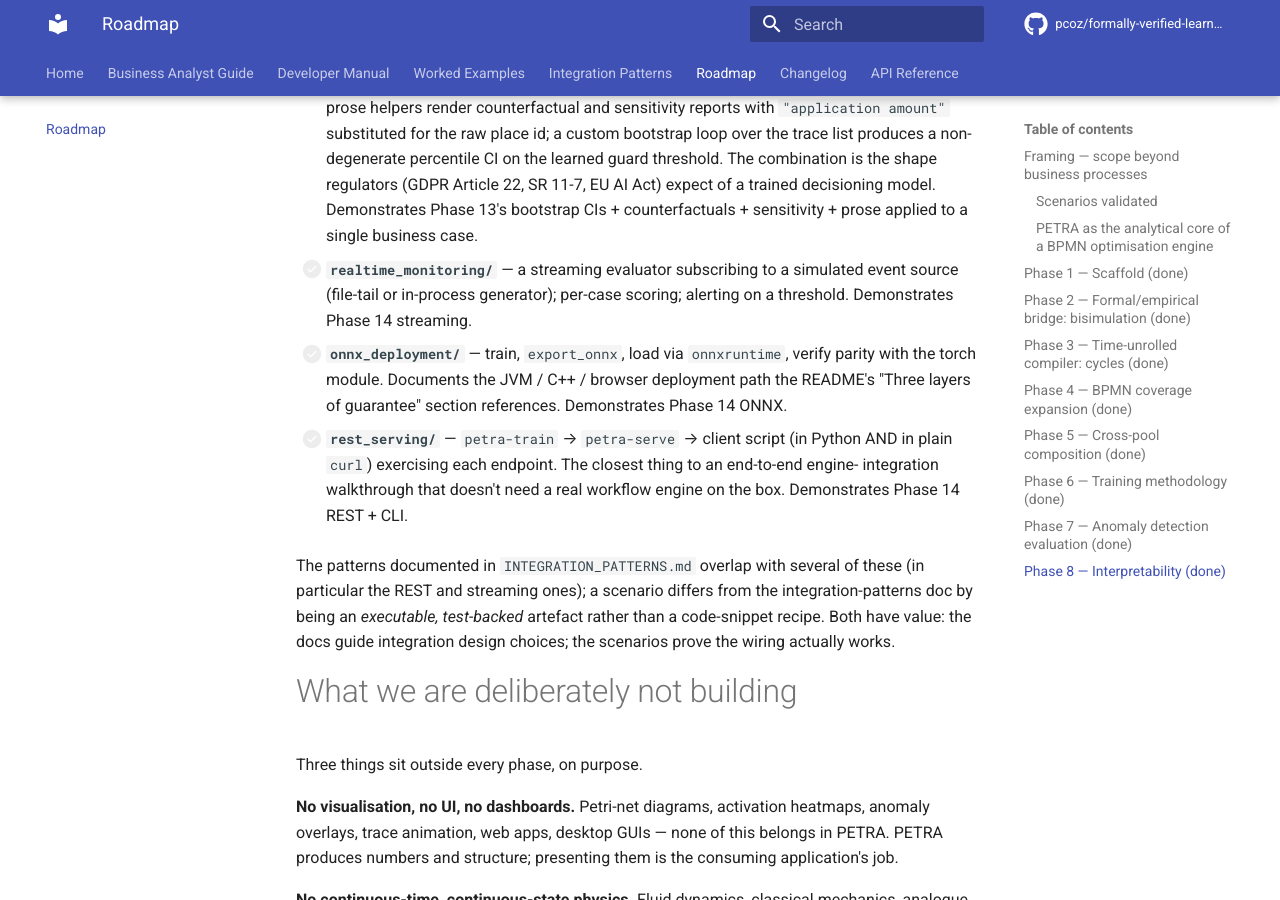
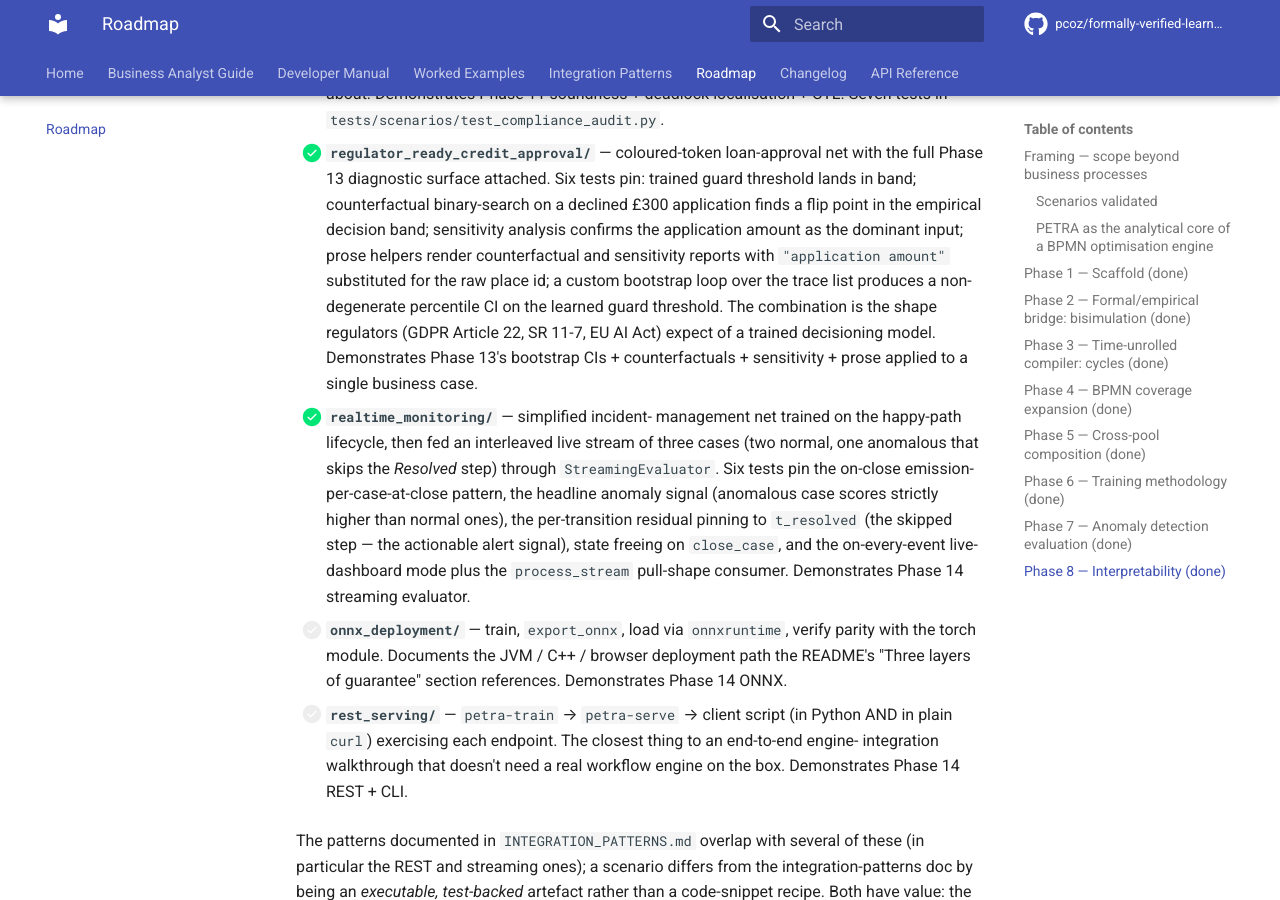
Before and after one commit to pcoz/formally-verified-learnable-process-intelligence, an MkDocs documentation site: the page built from docs/ROADMAP.md, in a window 1280 px wide and 900 px high, scrolled down 24101 px. Built offline with MkDocs 1.6.1 and Material for MkDocs 9.7.7, drawn with Linux system fonts in a browser that asks for light colours; comment, search, counter and statistics services are not loaded; some of the changed text lies outside the part shown.

Commit message:
Add realtime_monitoring scenario — Phase 14 streaming evaluator end to end
Closes the fifth of the seven pending worked-example
scenarios on the roadmap. Simplified incident-management net
trained on the happy-path lifecycle (opened -> in_progress ->
resolved -> closed), then fed an interleaved live event
stream of three simulated incidents through StreamingEvaluator.
Two cases follow the happy path; one is anomalous - it skips
the Resolved step.

Six tests pin:
  - one StreamingEvaluation emitted per case at close_case
    (the default on-close production pattern);
  - the anomalous case scores strictly higher than either
    normal case (headline live-monitoring claim);
  - the per-transition residual on the anomalous case is
    dominated by t_resolved - the actionable signal a real-
    time alert would attach to ("step X was skipped");
  - close_case frees per-case state (production memory
    hygiene);
  - score_on_every_event=True emits one evaluation per
    incoming event (live-dashboard pattern);
  - process_stream returns the pull-shape iterator
    appropriate for a Kafka / RabbitMQ / Redis Streams
    consumer.

This is the third of the three integration patterns
documented in docs/INTEGRATION_PATTERNS.md (streaming
subscription) realised as an executable test artefact.

Suite total now 480 passing.

Documentation:
  - ROADMAP scenarios-validated table picks up realtime_monitoring.
  - DEV_MANUAL scenarios table picks up realtime_monitoring.
  - WORKED_EXAMPLES picks up realtime_monitoring; count
    bumped 18 -> 19 (with knock-on bumps in README, BA Guide, index).
  - CHANGELOG Unreleased section picks up the new scenario.

mkdocs build --strict exits clean.

```diff
--- a/docs/ROADMAP.md
+++ b/docs/ROADMAP.md
@@ -168,6 +168,7 @@ boilerplate).
 | `safe_refactoring/` | Phase 11 weak bisimulation + Phase 13 cross-variant comparison + Phase 13 bootstrap CIs | Two structurally-different variants of a loan-approval process (Variant A; Variant B with a silent audit-log step) are proved weakly bisimilar despite differing in shape; cross-variant comparison shows hard-agreement across the credit-score domain; bootstrap CIs on each variant's distilled rule overlap. |
 | `compliance_audit/` | Phase 11 Aalst soundness + deadlock localisation + CTL model checking | Loan-approval process with two regulatory CTL invariants (`AG (approve → AF audit_logged)`, `AG (decline_enabled → credit_checked)`); the deliberately-broken variant that bypasses the audit step fails the CTL invariant with a counterexample marking witnessing the violation. |
 | `regulator_ready_credit_approval/` | Phase 13 full diagnostic toolkit — bootstrap CIs + counterfactuals + sensitivity + prose | Coloured-token loan-approval net instrumented with all four Phase 13 outputs; bootstrap CI brackets the empirical decision band, counterfactual flips a declined application at the right amount, sensitivity confirms the model leans on the amount input, prose helpers substitute domain labels for raw place ids. |
+| `realtime_monitoring/` | Phase 14 streaming evaluator | Simplified incident-management net trained on the happy-path lifecycle; an interleaved live stream of three cases (two normal, one anomalous that skips *Resolved*) goes through `StreamingEvaluator`; anomalous case scores strictly higher and the residual pins to `t_resolved` — the actionable alert signal. |
 
 **Framework shortcoming discovered and fixed during scenario
 validation:** `find_xor_groups` originally only detected single-input
@@ -1152,10 +1153,19 @@ roughly):
   13's bootstrap CIs + counterfactuals + sensitivity + prose
   applied to a single business case.
 
-- [ ] **`realtime_monitoring/`** — a streaming evaluator
-  subscribing to a simulated event source (file-tail or
-  in-process generator); per-case scoring; alerting on a
-  threshold. Demonstrates Phase 14 streaming.
+- [x] **`realtime_monitoring/`** — simplified incident-
+  management net trained on the happy-path lifecycle, then
+  fed an interleaved live stream of three cases (two normal,
+  one anomalous that skips the *Resolved* step) through
+  `StreamingEvaluator`. Six tests pin the on-close
+  emission-per-case-at-close pattern, the headline anomaly
+  signal (anomalous case scores strictly higher than normal
+  ones), the per-transition residual pinning to
+  `t_resolved` (the skipped step — the actionable alert
+  signal), state freeing on `close_case`, and the
+  on-every-event live-dashboard mode plus the
+  `process_stream` pull-shape consumer. Demonstrates Phase
+  14 streaming evaluator.
 
 - [ ] **`onnx_deployment/`** — train, `export_onnx`, load via
   `onnxruntime`, verify parity with the torch module. Documents
```
Also changed, not shown: README.md (+4 -4 lines), docs/BUSINESS_ANALYST_GUIDE.md (+1 -1 lines), docs/CHANGELOG.md (+8 -0 lines), docs/DEV_MANUAL.md (+2 -1 lines), docs/WORKED_EXAMPLES.md (+2 -1 lines), docs/index.md (+1 -1 lines), examples/realtime_monitoring/README.md (added, +76 -0 lines), 2 other files.
